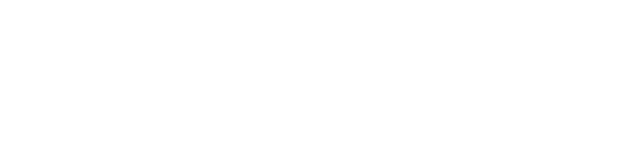
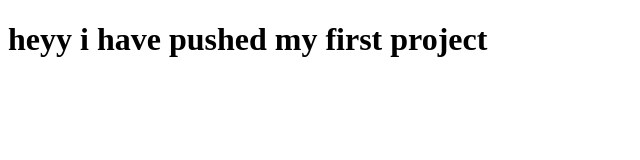
Before and after one commit to ablashika/transfer, a plain HTML site: page index.html in a window 1280 px wide. Shown: the whole page, without its empty margins (0-640 px from the left). Drawn offline with Linux system fonts and the light colour scheme.

Commit message:
added h1 text

```diff
--- a/index.html
+++ b/index.html
@@ -5,5 +5,7 @@
 </head>
 <body>
 
+	<h1>heyy i have pushed my first project</h1>
+
 </body>
 </html>
```
